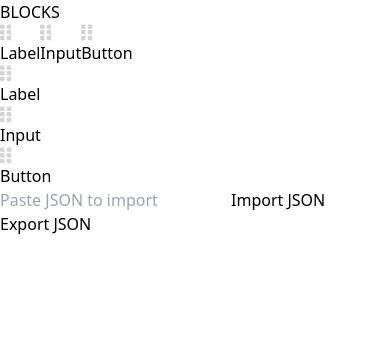
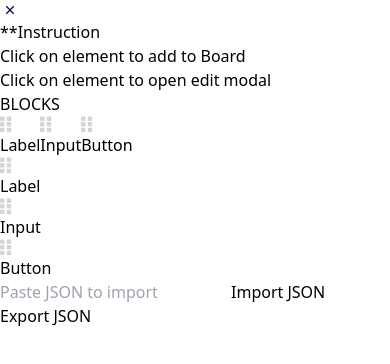
Before and after one commit to Akayush-17/Mini-Page-Builder, a React (Vite) app: page / in a window 390 px wide. Shown: the top 364 px of the page. Built offline with nearby package versions, Linux system fonts and the light colour scheme.

Commit message:
added instruction to operate in mobile screen

```diff
--- a/src/App.tsx
+++ b/src/App.tsx
@@ -4,6 +4,7 @@ import Sidebar from "./components/Sidebar";
 
 function App() {
   const [touchData, setTouchData] = useState<string | null>(null);
+  const [ClickInstruction, setClickInstruction] = useState(true);
   const storedElements = localStorage.getItem("boardElements");
   const initialBoardElements: {
     id: string;
@@ -22,6 +23,9 @@ function App() {
     localStorage.setItem("boardElements", JSON.stringify(boardElements));
   }, [boardElements]);
 
+  const handleInstruction = () => {
+    setClickInstruction(!ClickInstruction);
+  };
   const handleDrop = (
     elementType: string,
     top: number,
@@ -73,7 +77,10 @@ function App() {
     );
   };
 
-  const handleDragStart = (e: React.DragEvent | React.TouchEvent, id: string) => {
+  const handleDragStart = (
+    e: React.DragEvent | React.TouchEvent,
+    id: string
+  ) => {
     if ("dataTransfer" in e) {
       e.dataTransfer.setData("text", id);
     } else {
@@ -138,8 +145,77 @@ function App() {
           setTouchData={setTouchData}
         />
       </div>
+      {ClickInstruction ? null : <div onClick={handleInstruction}>
+        <svg
+          width="25px"
+          height="25px"
+          viewBox="-0.5 0 25 25"
+          fill="none"
+          xmlns="http://www.w3.org/2000/svg"
+        >
+          <path
+            d="M12 22.4199C17.5228 22.4199 22 17.9428 22 12.4199C22 6.89707 17.5228 2.41992 12 2.41992C6.47715 2.41992 2 6.89707 2 12.4199C2 17.9428 6.47715 22.4199 12 22.4199Z"
+            stroke="#000000"
+            stroke-width="1.5"
+            stroke-linecap="round"
+            stroke-linejoin="round"
+          />
+          <path
+            d="M10.5596 8.41992L13.6196 11.29C13.778 11.4326 13.9047 11.6068 13.9914 11.8015C14.0781 11.9962 14.123 12.2068 14.123 12.4199C14.123 12.633 14.0781 12.8439 13.9914 13.0386C13.9047 13.2332 13.778 13.4075 13.6196 13.55L10.5596 16.4199"
+            stroke="#000000"
+            stroke-width="1.5"
+            stroke-linecap="round"
+            stroke-linejoin="round"
+          />
+        </svg>
+      </div>
+      }
+
+      {ClickInstruction ? (
+        <div>
+          <div
+            className="bg-purple-200 max-w-fit relative
+         h-full p-2"
+          >
+            <div
+              onClick={handleInstruction}
+              className="absolute top-1 right-1 hover:bg-slate-500 rounded-full"
+            >
+              <svg
+                width="20px"
+                height="20px"
+                viewBox="0 0 24 24"
+                fill="none"
+                xmlns="http://www.w3.org/2000/svg"
+              >
+                <path
+                  fill-rule="evenodd"
+                  clip-rule="evenodd"
+                  d="M10.9393 12L6.9696 15.9697L8.03026 17.0304L12 13.0607L15.9697 17.0304L17.0304 15.9697L13.0607 12L17.0303 8.03039L15.9696 6.96973L12 10.9393L8.03038 6.96973L6.96972 8.03039L10.9393 12Z"
+                  fill="#080341"
+                />
+              </svg>
+            </div>
+            <h2 className="font-bold text-red-500">**Instruction</h2>
+            <ul className="flex flex-col whitespace-nowrap text-sm ">
+              <li>
+                <span className="font-bold"> Click</span> on element to add to
+                Board
+              </li>
+              <li>
+                <span className="font-bold"> Click</span> on element to open
+                edit modal
+              </li>
+            </ul>
+          </div>
+        </div>
+      ) : null}
+
       <div className="md:w-1/4 w-full md:h-full absolute md:relative bottom-0 bg-[#2D2D2D] pb-2">
-        <Sidebar onDragStart={handleDragStart} onElementCreate={handleElementCreate} />
+        <Sidebar
+          onDragStart={handleDragStart}
+          onElementCreate={handleElementCreate}
+        />
         <div className="md:absolute  bottom-20 md:bg-transparent bg-[#2D2D2D] right-5 gap-4 flex justify-center  flex-col">
           <div className="flex md:flex-wrap gap-4 justify-center items-center w-full">
             <input
```
